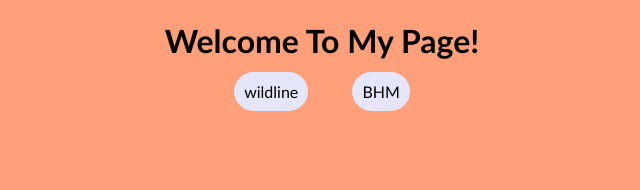
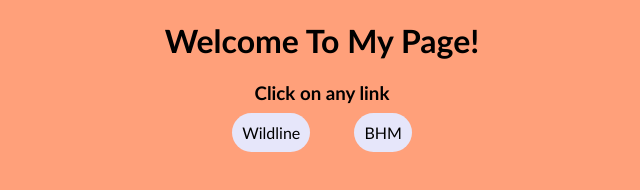
Before and after one commit to Wildline/ExampleFor-HTML, a plain HTML site: page index.html in a window 1280 px wide. Shown: the whole page, without its empty margins (318-958 px from the left). Drawn offline with Linux system fonts and the light colour scheme.

Commit message:
Added the h3 and a href tags

```diff
--- a/index.html
+++ b/index.html
@@ -13,7 +13,10 @@
 <body>
 
      <h1>Welcome To My Page!</h1>
+     <h3> Click on any link</h3>
 
-     <a href ="wildline.html" >wildline</a>
+
+
+     <a href ="wildline.html" >Wildline</a>
      <a href ="BHM.html">BHM</a>
 </body>
```
